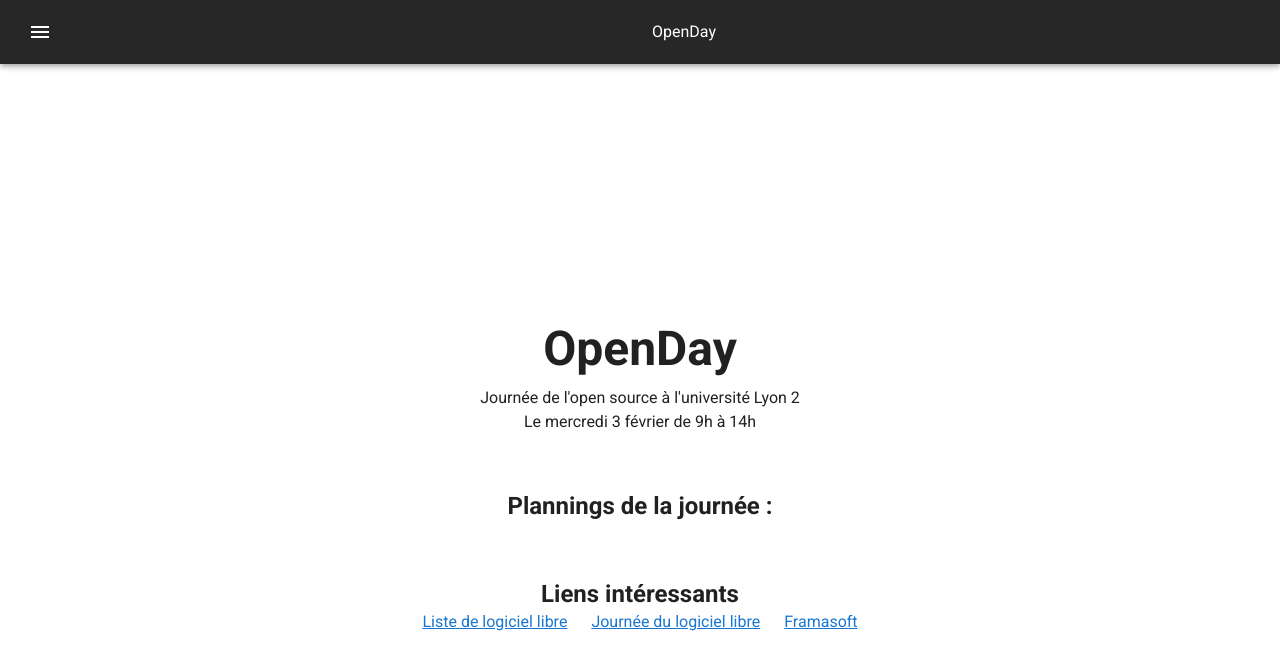
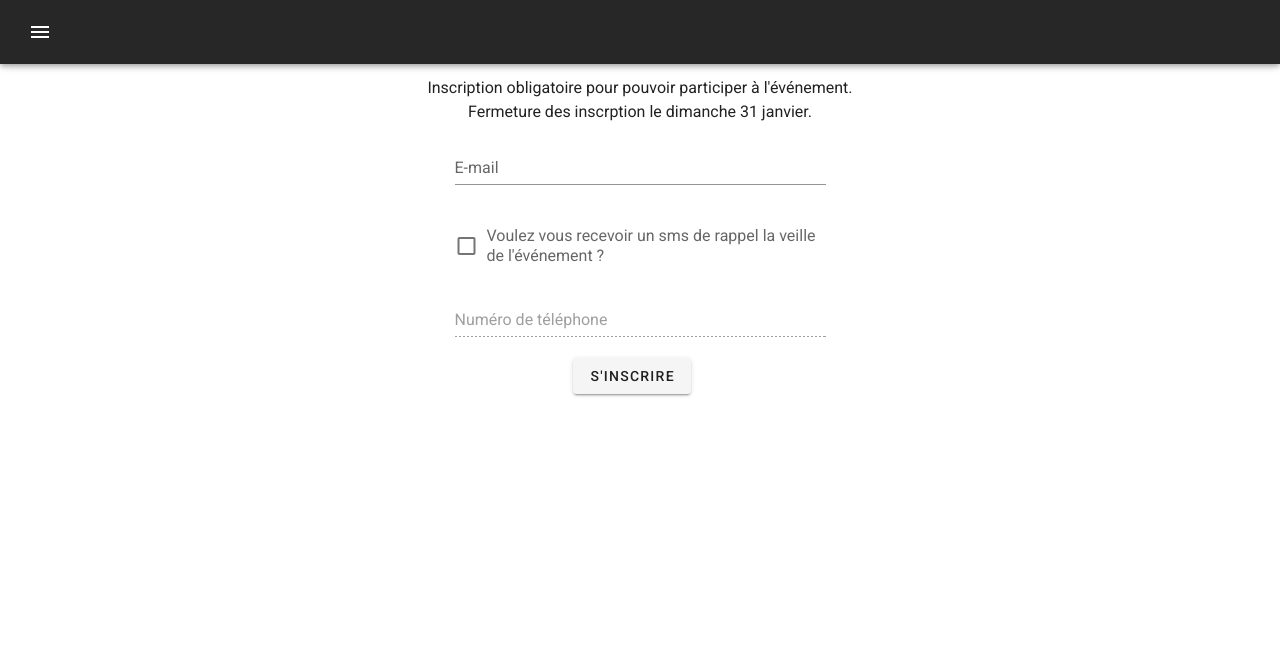
Before and after one commit to QuVil/openday-website, a Vue app: page /#/Inscription in a window 1280 px wide. Before the commit this address led to /. Shown: the top 670 px of the page. Built offline with nearby package versions, Linux system fonts and the light colour scheme.

Commit message:
add inscription with mail

```diff
--- a/package.json
+++ b/package.json
@@ -10,7 +10,10 @@
   "dependencies": {
     "core-js": "^3.6.5",
     "vue": "^2.6.11",
-    "vuetify": "^2.2.11"
+    "vue-router": "^3.4.9",
+    "vuetify": "^2.2.11",
+    "vuelidate": "^0.7.6",
+    "emailjs-com": "^2.6.4"
   },
   "devDependencies": {
     "@vue/cli-plugin-babel": "~4.5.0",
--- a/src/App.vue
+++ b/src/App.vue
@@ -9,7 +9,8 @@
         </v-app-bar-nav-icon>
       </div>
       <v-spacer></v-spacer>
-      <div class="d-flex align-center">
+      <div class="d-flex align-right">
+        <router-link to="/" >
         <v-img
           alt="Vuetify Logo"
           contain
@@ -17,11 +18,10 @@
           transition="scale-transition"
           width="40"
         />
-        <v-spacer></v-spacer>
-        OpenDay
+        </router-link>
       </div>
 
-      <v-spacer></v-spacer>
+
 
     </v-app-bar>
     <v-navigation-drawer
@@ -37,38 +37,85 @@
             v-model="group"
             active-class="deep-purple--text text--accent-4"
         >
+          <router-link to="/" tag="v-list-item" >
               <v-list-item>
                 <v-list-item-icon>
                   <v-icon>mdi-home</v-icon>
                 </v-list-item-icon>
-            <v-list-item-title>Home</v-list-item-title>
+                <v-list-item-title>Accueil </v-list-item-title>
               </v-list-item>
+          </router-link>
 
+          <router-link to="/Inscription" tag="v-list-item" >
             <v-list-item>
               <v-list-item-icon>
                 <v-icon>mdi-account</v-icon>
               </v-list-item-icon>
-            <v-list-item-title>Account</v-list-item-title>
+              <v-list-item-title>Inscription</v-list-item-title>
             </v-list-item>
+          </router-link>
+
+          <router-link to="/Planning" tag="v-list-item" >
+            <v-list-item>
+              <v-list-item-icon>
+                <v-icon>mdi-event</v-icon>
+              </v-list-item-icon>
+              <v-list-item-title>Planning</v-list-item-title>
+            </v-list-item>
+          </router-link>
+
+          <router-link to="/" tag="v-list-item" >
+            <v-list-item>
+              <v-list-item-icon>
+                <v-icon>mdi-event</v-icon>
+              </v-list-item-icon>
+              <v-list-item-title>Quizz</v-list-item-title>
+            </v-list-item>
+          </router-link>
+
+          <router-link to="/" tag="v-list-item" >
+          <v-list-item>
+
+
+            <v-list-item-icon>
+              <v-icon>mdi-home</v-icon>
+            </v-list-item-icon>
+            <v-list-item-title>Contact</v-list-item-title>
+
+          </v-list-item>
+          </router-link>
         </v-list-item-group>
       </v-list>
     </v-navigation-drawer>
 
     <v-main>
-      <HelloWorld/>
+      <router-view></router-view>
     </v-main>
   </v-app>
 </template>
 
 <script>
+import Vue from 'vue';
+import VueRouter from 'vue-router';
 import HelloWorld from './components/HelloWorld';
+import Planning from "./components/Planning";
+import Inscription from "./components/Inscription";
+
+Vue.use(VueRouter);
+// Defining the routes
+const routes = [
+  { path: '/', component: HelloWorld },
+  { path: '/Planning', component: Planning },
+  {path: '/Inscription', component: Inscription}
+];
+// Creating the router
+const router = new VueRouter({ routes });
 
 export default {
+  router,
   name: 'App',
 
-  components: {
-    HelloWorld,
-  },
+
 
   data: () => ({
     drawer: false,
--- /dev/null
+++ b/src/components/Inscription.vue
@@ -0,0 +1,139 @@
+<template>
+  <v-container>
+    <v-row class="text-center">
+      <v-col cols="12">
+        Inscription obligatoire pour pouvoir participer à l'événement.<br>
+        Fermeture des inscrption le dimanche 31 janvier.
+
+      </v-col>
+    </v-row>
+    <form @submit.prevent="sendEmail">
+      <v-row class="text-center">
+        <v-col cols="12"
+        md="4"
+        offset-md="4">
+          <v-text-field
+              v-model="email"
+              :error-messages="emailErrors"
+              label="E-mail"
+              :required="true"
+              @input="$v.email.$touch()"
+              @blur="$v.email.$touch()"
+              :name="email"
+          ></v-text-field>
+
+          <v-checkbox
+              v-model="checkbox"
+              label="Voulez vous recevoir un sms de rappel la veille de l'événement ?"
+              @change="$v.checkbox.$touch()"
+              @blur="$v.checkbox.$touch()"
+          ></v-checkbox>
+          <v-text-field
+              v-model="phone"
+              :disabled="!checkbox"
+              :error-messages="phoneErrors"
+              label="Numéro de téléphone"
+              :required="checkbox"
+              @input="$v.phone.$touch()"
+              @blur="$v.phone.$touch()"
+          ></v-text-field>
+
+          <v-btn
+              class="mr-4"
+              @click="submit"
+          >
+            S'inscrire
+          </v-btn>
+        </v-col>
+      </v-row>
+    </form>
+  </v-container>
+</template>
+
+<script>
+import { validationMixin } from 'vuelidate'
+import { required, email } from 'vuelidate/lib/validators'
+import emailjs from 'emailjs-com';
+import{ init } from 'emailjs-com';
+init("user_WkqQuxnLlhvIGVwQZeVJD");
+export default {
+  name: "Inscription",
+  mixins: [validationMixin],
+  validations: {
+    email: { required, email },
+    checkbox: {
+      checked (val) {
+        return val
+      },
+    },
+    phone: {required}
+  },
+  data: () => ({
+    name: '',
+    email: '',
+    message: '',
+    select: null,
+    checkbox: false,
+    phone: ''
+  }),
+  computed: {
+    emailErrors () {
+      const errors = []
+      if (!this.$v.email.$dirty) return errors
+      !this.$v.email.email && errors.push('E-mail non valide')
+      !this.$v.email.required && errors.push('E-mail requis')
+      return errors
+    },
+    phoneErrors() {
+      const errors = []
+      if (!this.$v.phone.$dirty) return errors
+      !this.$v.phone.required && errors.push('Numéro de téléphone est requis pour recevoir un rappel par SMS')
+      return errors
+    }
+  },
+  methods: {
+    submit () {
+      this.$v.$touch()
+      this.sendEmail()
+    },
+    sendEmail() {
+      try {
+        emailjs.send('service_mp0j73f', 'template_192lvme', {
+              email: this.email,
+              checked: this.checkbox,
+              phone: this.phone
+            },
+            'user_WkqQuxnLlhvIGVwQZeVJD', )
+        console.log("coucou")
+
+      } catch(error) {
+        console.log({error})
+      }
+      // Reset form field
+      this.name = ''
+      this.email = ''
+      this.message = ''
+    },
+  },
+}
+</script>
+
+<codepen-resources lang="json">
+{
+"js": [
+"https://cdn.jsdelivr.net/npm/vuelidate/dist/vuelidate.min.js",
+"https://cdn.jsdelivr.net/npm/vuelidate/dist/validators.min.js"
+]
+}
+</codepen-resources>
+
+<codepen-additional>
+const { required, maxLength, email } = validators
+const validationMixin = vuelidate.validationMixin
+
+Vue.use(vuelidate.default)
+</codepen-additional>
+
+<style scoped>
+
+</style>
--- /dev/null
+++ b/src/components/Planning.vue
@@ -0,0 +1,16 @@
+<template>
+  <v-container>
+    Coucou
+  </v-container>
+
+</template>
+
+<script>
+export default {
+name: "Planning"
+}
+</script>
+
+<style scoped>
+
+</style>
--- a/src/main.js
+++ b/src/main.js
@@ -4,7 +4,8 @@ import vuetify from './plugins/vuetify';
 
 Vue.config.productionTip = false
 
+
 new Vue({
   vuetify,
-  render: h => h(App)
+  render: h => h(App),
 }).$mount('#app')
```
Also changed, not shown: 1 other file (tests, documents, lock files or other folders). Lines whose indentation alone changed are shown as unchanged.
